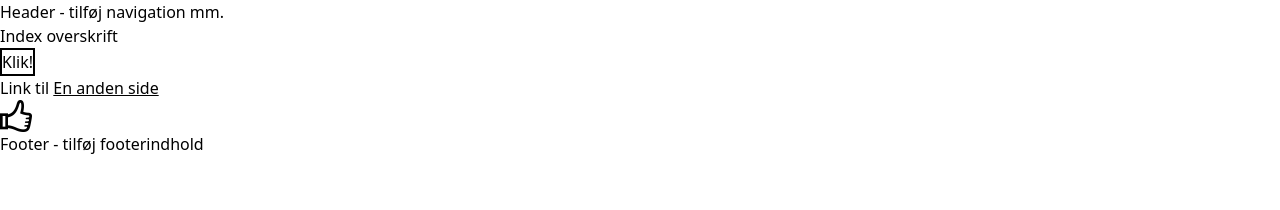
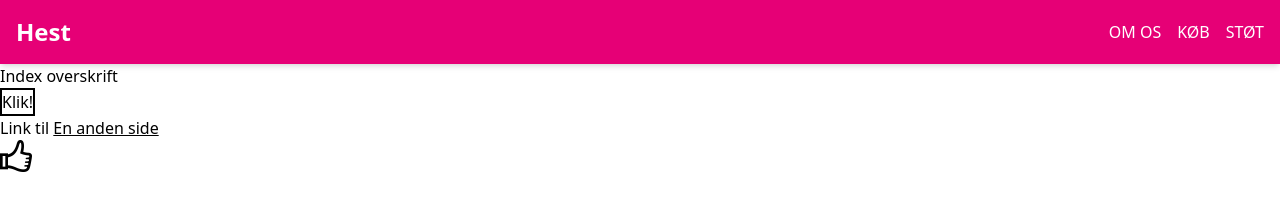
Before and after one commit to seos0001/hjerteterenfoldmedheste, an Astro site: page / in a window 1280 px wide. Built offline with nearby package versions, Linux system fonts and the light colour scheme; Astro itself is replaced by a stand-in of ours.

Commit message:
pages+header

```diff
--- a/src/components/Footer.astro
+++ b/src/components/Footer.astro
@@ -1,5 +1,2 @@
 ---
 ---
-<div>
-<p>Footer - tilføj footerindhold</p>
-</div>
--- a/src/components/Header.astro
+++ b/src/components/Header.astro
@@ -1,5 +1,14 @@
 ---
 ---
-<div>
-Header - tilføj navigation mm.
-</div>
+<header class="bg-pink-600 text-white p-4 shadow-md">
+    <div class="max-w-8xl mx-auto flex justify-between items-center">
+        <h1 class="text-2xl font-bold">Hest</h1>
+        <nav>
+            <ul class="flex gap-4">
+                <li><a href="/" class="hover:underline">OM OS</a></li>
+                <li><a href="/politik" class="hover:underline">KØB</a></li>
+                <li><a href="/sport" class="hover:underline">STØT</a></li>
+            </ul>
+        </nav>
+    </div>
+</header>
```
Also changed, not shown: src/pages/about.astro (added), src/pages/buy.astro (added), src/pages/donate.astro (added), 1 other file.
